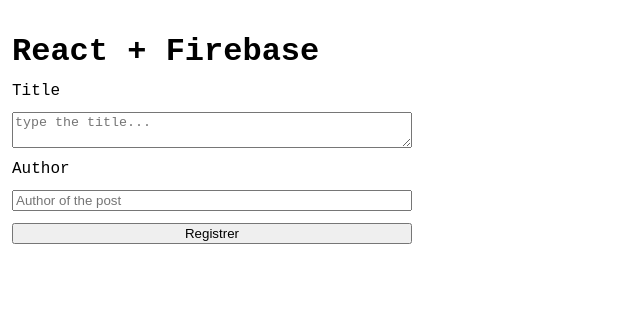
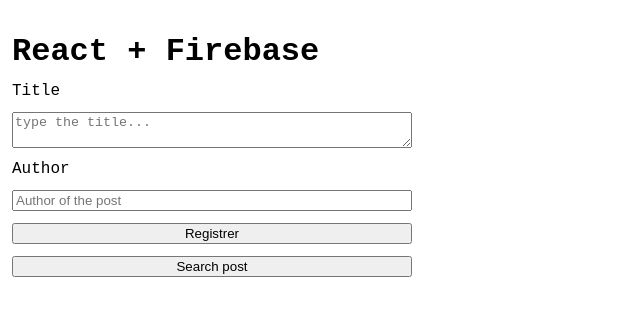
Before and after one commit to dinizdv/Firebase, a React (Create React App) app in the folder fire-contents/: page / in a window 1280 px wide. Shown: the top 316 px of the page, without its empty margins (0-640 px from the left). Built offline with nearby package versions, Linux system fonts and the light colour scheme.

Commit message:
feat(firebase): (1) statically adding data to the database and (2) fetching data from it.

```diff
--- a/fire-contents/src/App.js
+++ b/fire-contents/src/App.js
@@ -1,6 +1,6 @@
 import {useState} from 'react'
 import {db} from './firebaseConnection'
-import {doc, setDoc} from 'firebase/firestore' // to register item
+import {doc, setDoc, collection, addDoc, getDoc} from 'firebase/firestore' // to register item
 
 import './index.css'
 
@@ -10,15 +10,41 @@
   const[author, setAuthor] = useState('') // input value
 
   async function handleAdd(){
-    await setDoc(doc(db, "posts", "12345"), { // access 'posts' and create '12345' doc
+    // await setDoc(doc(db, "posts", "12345"), { // access 'posts' and create '12345' doc
+    //   title: title,
+    //   author: author
+    // })
+    // .then(() => {
+    //   console.log("Data registered in the database.")
+    // })
+    // .catch((error) => {
+    //   console.log("Error" + error)
+    // })
+
+    await addDoc(collection(db, "posts"), {
       title: title,
       author: author
+    }) // random id generated (in doc)
+    .then (() => {
+      console.log("Data registered in the database.")
+      setTitle ('') // cleaning the values
+      setAuthor ('') // cleaning too...
     })
-    .then(() => {
-      console.log("Data registered in the database.")
+    .catch ((error) => {
+      console.log("Error " + error)
     })
-    .catch((error) => {
-      console.log("Error" + error)
+
+  }
+
+  async function searchPost(){
+    const postRef = doc(db, "posts", "12345") // search for a doc ('posts') in db
+    await getDoc(postRef) // getDoc -> promise
+    .then((snapshot) => { // snapshot -> contains the dates (representation)
+      setAuthor(snapshot.data().author) // snapshot.data() -> access
+      setTitle(snapshot.data().title)
+    })
+    .catch(() => {
+      console.log("ERROR!")
     })
   }
 
@@ -36,6 +62,7 @@
         <input type="text" placeholder='Author of the post' value={author} onChange={(e) => setAuthor(e.target.value)} />
 
         <button onClick={handleAdd}>Registrer</button>
+        <button onClick={searchPost}>Search post</button>
 
       </div>
     </div>
```
